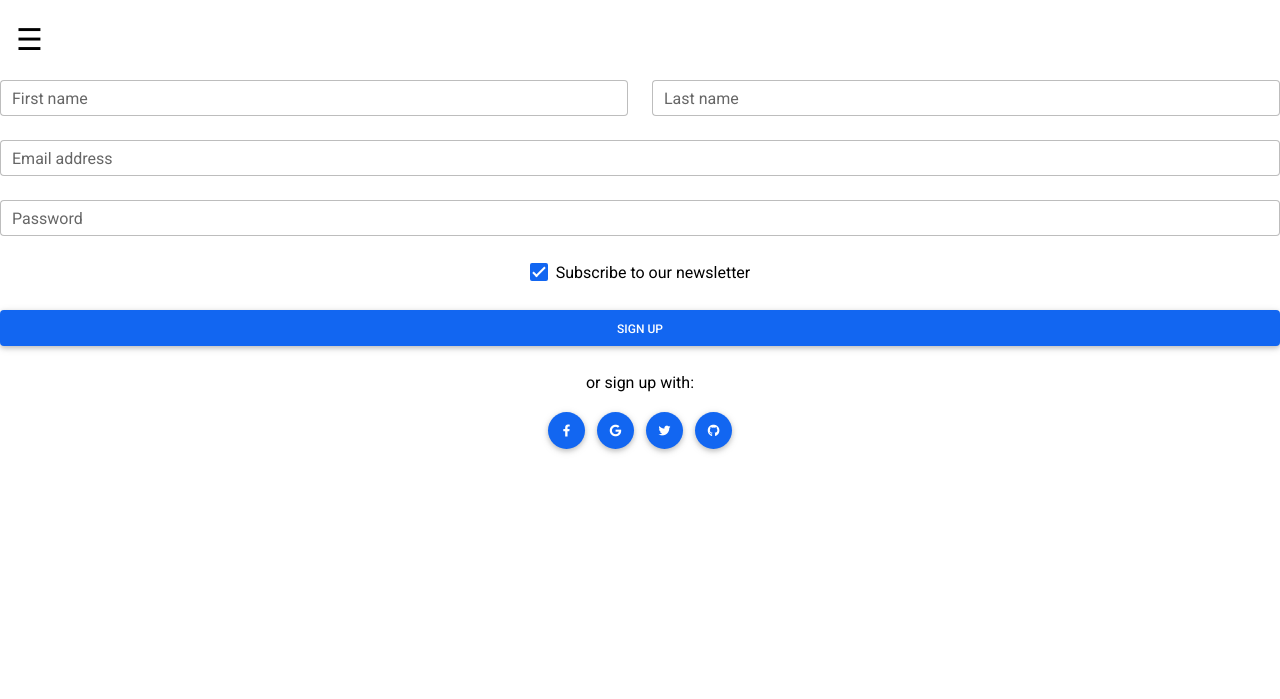
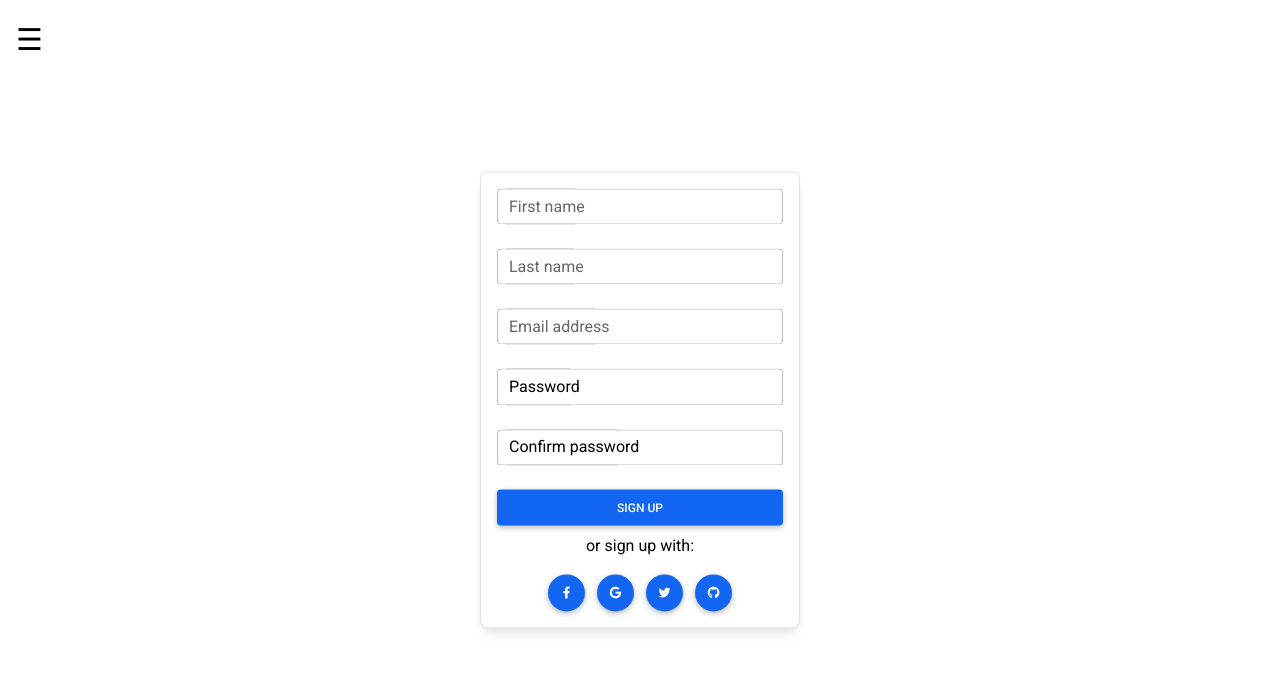
Before and after one commit to eude313/awwards, a Django app: page /register in a window 1280 px wide. Shown: the top 699 px of the page. Run offline with Django 3.2, Linux system fonts and the light colour scheme; some libraries are stand-ins or nearby versions.

Commit message:
add modifications

```diff
--- a/awward/templates/auth/register.html
+++ b/awward/templates/auth/register.html
@@ -1,55 +1,50 @@
 {% extends 'awwards/base.html' %}
 {% block content %}
+<div class="card border position-absolute top-50 start-50 translate-middle" style="width:20rem;">
+  <form class="my-3 mx-3" method="POST" action="">
+    <!-- 2 column grid layout with text inputs for the first and last names -->
+    <!-- <div class="row mb-4"> -->
 
-<form>
-  <!-- 2 column grid layout with text inputs for the first and last names -->
-  <div class="row mb-4">
-    <div class="col">
+    <!-- First name input -->
+    <div class="col mb-4">
       <div class="form-outline">
-        <input type="text" id="form3Example1" class="form-control" />
+        <input type="text" id="form3Example1" name="first_name" class="form-control" />
         <label class="form-label" for="form3Example1">First name</label>
       </div>
     </div>
-    <div class="col">
+
+    <!-- Last name input -->
+    <div class="col mb-4">
       <div class="form-outline">
-        <input type="text" id="form3Example2" class="form-control" />
+        <input type="text" id="form3Example2" name="last_name" class="form-control" />
         <label class="form-label" for="form3Example2">Last name</label>
-      </div>
       </div>
     </div>
 
     <!-- Email input -->
     <div class="form-outline mb-4">
-    <input type="email" id="form3Example3" class="form-control" />
+      <input type="email" id="form3Example3" name="email"  class="form-control" />
       <label class="form-label" for="form3Example3">Email address</label>
     </div>
 
     <!-- Password input -->
     <div class="form-outline mb-4">
-    <input type="password" id="form3Example4" class="form-control" />
-    <label class="form-label" for="form3Example4">Password</label>
+      <input type="password" id="form3Example4" name="password"  class="form-control" />
+      <label class="form-label text-black" for="form3Example4">Password</label>
     </div>
 
-  <!-- Checkbox -->
-  <div class="form-check d-flex justify-content-center mb-4">
-    <input
-      class="form-check-input me-2"
-      type="checkbox"
-      value=""
-      id="form2Example3"
-      checked
-    />
-    <label class="form-check-label" for="form2Example3">
-      Subscribe to our newsletter
-    </label>
+    <!-- con_password input -->
+    <div class="form-outline mb-4">
+      <input type="password" id="form3Example4" name="confirm_password"  class="form-control" />
+      <label class="form-label text-black" for="form3Example4">Confirm password</label>
     </div>
 
     <!-- Submit button -->
-  <button type="submit" class="btn btn-primary btn-block mb-4">Sign up</button>
+    <button type="submit" class="btn btn-primary btn-block mb-2">Sign up</button>
 
     <!-- Register buttons -->
     <div class="text-center">
-    <p>or sign up with:</p>
+      <p class="text-black">or sign up with:</p>
       <button type="button" class="btn btn-primary btn-floating mx-1">
         <i class="fab fa-facebook-f"></i>
       </button>
@@ -67,5 +62,5 @@
       </button>
     </div>
   </form>
-
+</div>
 {% endblock %}
--- a/awward/templates/awwards/base.html
+++ b/awward/templates/awwards/base.html
@@ -5,31 +5,26 @@
 <head>
     <meta charset="UTF-8">
     <meta http-equiv="X-UA-Compatible" content="IE=edge">
+    <link  rel="icon" type="icon/x" href="{% static '/images/logo.png' %}" alt="">
     <meta name="viewport" content="width=device-width, initial-scale=1.0">
     <!-- Font Awesome -->
     <link
     href="https://cdnjs.cloudflare.com/ajax/libs/font-awesome/5.15.1/css/all.min.css"
-    rel="stylesheet"
-    />
+    rel="stylesheet"/>
     <!-- Google Fonts -->
     <link
     href="https://fonts.googleapis.com/css?family=Roboto:300,400,500,700&display=swap"
-    rel="stylesheet"
-    />
+    rel="stylesheet"/>
     <!-- MDB -->
     <link
     href="https://cdnjs.cloudflare.com/ajax/libs/mdb-ui-kit/3.6.0/mdb.min.css"
-    rel="stylesheet"
-    />
-    <title>Document</title>
+    rel="stylesheet"/>
+    <title>awwards</title>
     <link rel="stylesheet" href="{% static '/css/base.css' %}">
 </head>
 <body>
     {% include 'awwards/navbar.html' %}
-    {% block content %}
-
-
-    {% endblock %}
+    {% block content %} {% endblock %}
     <!-- MDB -->
     <script
     type="text/javascript"
--- a/awward/templates/awwards/navbar.html
+++ b/awward/templates/awwards/navbar.html
@@ -1,58 +1,3 @@
-<!DOCTYPE html>
-<html>
-<head>
-<meta name="viewport" content="width=device-width, initial-scale=1">
-<style>
-body {
-  background-color: white;
-  color: black;
-}
-
-.dark-mode {
-  background-color: black;
-  color: white;
-}
-
-.sidenav {
-  height: 100%;
-  width: 0;
-  position: fixed;
-  z-index: 1;
-  top: 0;
-  left: 0;
-  background-color: #111;
-  overflow-x: hidden;
-  transition: 0.5s;
-  padding-top: 60px;
-}
-
-.sidenav a {
-  padding: 8px 8px 8px 32px;
-  text-decoration: none;
-  font-size: 25px;
-  color: #818181;
-  display: block;
-  transition: 0.3s;
-}
-.sidenav .closebtn {
-  position: absolute;
-  top: 0;
-  right: 25px;
-  font-size: 36px;
-  margin-left: 50px;
-}
-
-#main {
-  transition: margin-left .5s;
-  padding: 16px;
-}
-
-@media screen and (max-height: 450px) {
-  .sidenav {padding-top: 15px;}
-  .sidenav a {font-size: 18px;}
-}
-</style>
-</head>
 <body>
 
 <div id="mySidenav" class="sidenav">
@@ -60,17 +5,17 @@ body {
   <div class="card">
     <ul class="list-group list-group-flush">
       <li class="list-group-item d-flex" style="margin-left:-1.6rem"> <a href="{% url 'register' %}">register</a> <span style="margin-top:10.4px"> / </span> <a href="{% url 'signIn' %}" style="margin-left:-1.3rem">login</a> </li>
-      <li class="list-group-item">Home</li>
-      <li class="list-group-item">Winners</li>
-      <li class="list-group-item">Nominees</li>
-      <li class="list-group-item">Colections</li>
-      <li class="list-group-item">Accademy</li>
-      <li class="list-group-item">Professional directory</li>
-      <li class="list-group-item">Jobs & Talent</li>
-      <li class="list-group-item">Blog</li>
-      <li class="list-group-item">eBooks & publications</li>
-      <li class="list-group-item"> JURRY 2021</li>
-      <li class="list-group-item">Conferences</li>
+      <li class="list-group-item"><a href="{% url 'home' %}"> Home</a></li>
+      <li class="list-group-item"><a href="{% url 'home' %}">Winners</a></li>
+      <li class="list-group-item"><a href="{% url 'home' %}">Nominees</a></li>
+      <li class="list-group-item"><a href="{% url 'home' %}">Colections</a></li>
+      <li class="list-group-item"><a href="{% url 'home' %}">Accademy</a></li>
+      <li class="list-group-item"><a href="{% url 'home' %}">Professional directory</a></li>
+      <li class="list-group-item"><a href="{% url 'home' %}">Jobs & Talent</a></li>
+      <li class="list-group-item"><a href="{% url 'home' %}">Blog</a></li>
+      <li class="list-group-item"><a href="{% url 'home' %}">eBooks & publications</a></li>
+      <li class="list-group-item"><a href="{% url 'home' %}"> JURRY 2021</a></li>
+      <li class="list-group-item"><a href="{% url 'home' %}">Conferences</a></li>
       </ul>
       <small class="card-footer text-muted d-flex">Turn to black
         <div class="form-check form-switch ms-4" style="width:13px;">
@@ -103,4 +48,3 @@ function myFunction() {
 </script>
 
 </body>
-</html>
--- a/awward/views.py
+++ b/awward/views.py
@@ -6,6 +6,7 @@ def home(request):
     return render(request, 'awwards/home.html')
 
 def register(request):
+
     return render(request, 'auth/register.html')
 
 def signIn(request):
--- /dev/null
+++ b/static/css/base.css
@@ -0,0 +1,48 @@
+body {
+    background-color: white;
+    color: black;
+}
+
+.dark-mode {
+    background-color: gray;
+    color: white;
+}
+
+.sidenav {
+    height: 100%;
+    width: 0;
+    position: fixed;
+    z-index: 1;
+    top: 0;
+    left: 0;
+    background-color: #111;
+    overflow-x: hidden;
+    transition: 0.5s;
+    padding-top: 60px;
+}
+
+.sidenav a {
+    padding: 8px 8px 8px 32px;
+    text-decoration: none;
+    font-size: 25px;
+    color: #818181;
+    display: block;
+    transition: 0.3s;
+}
+  .sidenav .closebtn {
+    position: absolute;
+    top: 0;
+    right: 25px;
+    font-size: 36px;
+    margin-left: 50px;
+}
+
+#main {
+    transition: margin-left .5s;
+    padding: 16px;
+}
+
+@media screen and (max-height: 450px) {
+    .sidenav {padding-top: 15px;}
+    .sidenav a {font-size: 18px;}
+}
```
Also changed, not shown: awward/templates/auth/signIn.html (+22 -49 lines), awwards/settings.py (+4 -3 lines), static/images/logo.png (added). Lines whose indentation alone changed are shown as unchanged.
